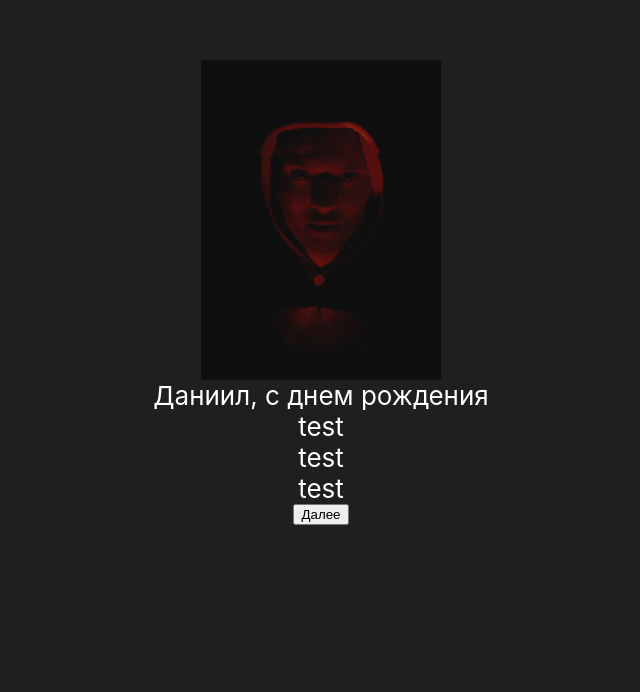
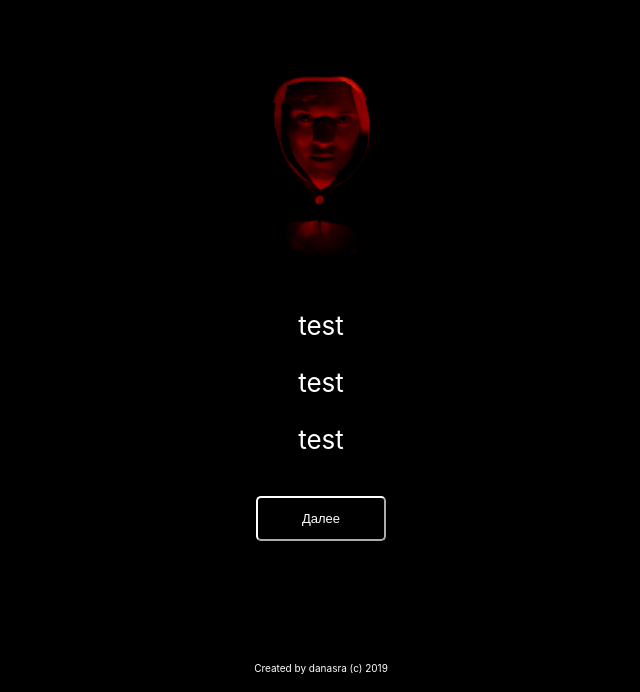
Before and after one commit to markitosha/KirDanBirth, a React (Create React App) app: page / in a window 1280 px wide. Shown: the part 108-800 px from the top of the page, without its empty margins (319-959 px from the left). Built offline with nearby package versions, Linux system fonts and the light colour scheme; no server answers.

Commit message:
Натянуты стили

```diff
--- a/src/App.css
+++ b/src/App.css
@@ -1,6 +1,6 @@
 .App {
   text-align: center;
-  background-color: #1F1F1F;
+  background-color: #000000;
   min-height: 100vh;
   display: flex;
   flex-direction: column;
@@ -32,6 +32,57 @@
   color: #09d3ac;
 }
 
+label {
+  font-size: 13px;
+}
+
 label * {
   display: block;
 }
+
+footer {
+  font-size: 10px;
+  width: 100%;
+  height: 30px;
+  position: absolute;
+  bottom: 0;
+}
+
+button {
+  background: transparent;
+  color: white;
+  border-color: white;
+  margin: 15px;
+  border-radius: 5px;
+  width: 130px;
+  height: 45px;
+  font-size: 13px;
+}
+
+button:hover {
+  cursor: pointer;
+  background: #0F0F0F;
+}
+
+input {
+  background: #0F0F0F;
+  border: 1px solid rgba(255, 255, 255, .1);
+  border-radius: 5px;
+  height: 40px;
+  width: 100%;
+  margin: 10px 0;
+  color: white;
+  font-size: 16px;
+}
+
+.error {
+  border-color: red;
+}
+
+.buttons {
+  display: flex;
+}
+
+main {
+  height: 100%;
+}
--- a/src/App.tsx
+++ b/src/App.tsx
@@ -7,7 +7,8 @@ import Step from "./Step.tsx";
 import FormStep from "./FormStep";
 
 const steps: any[] = [{
-  texts: ['test', 'test', 'test']
+    texts: ['test', 'test', 'test'],
+    img: logo
 }, {
     texts: ['mygod']
 }];
@@ -30,7 +31,8 @@ const App: React.FC = () => {
                 setWord(res.image_text);
                 setColor(res.image_text_color);
             })
-        .catch(() => {});
+            .catch(() => {
+            });
     }
 
     const nextStep = () => {
@@ -38,12 +40,15 @@ const App: React.FC = () => {
     };
 
     return <div className="App">
-    <img src={logo} className="App-logo" alt="Daniil"/>
-    <div>Даниил, с днем рождения</div>
+        <main>
+            {/*<img src={logo} className="App-logo" alt="Daniil"/>*/}
+            {/*<div>Даниил, с днем рождения</div>*/}
             {step === steps.length ?
-        <FormStep wordApi={word} textColorApi={textColor} /> :
+                <FormStep wordApi={word} textColorApi={textColor}/> :
                 <Step data={steps[step]} handleClick={nextStep}/>
             }
+        </main>
+        <footer>Created by danasra (c) 2019</footer>
     </div>;
 }
 
--- a/src/Form.tsx
+++ b/src/Form.tsx
@@ -4,21 +4,39 @@ import './App.css';
 // @ts-ignore
 const Form = ({ setIframe }) => {
     const [word, setWord] = useState('');
-    const [textColor, setTextColor] = useState('#000000');
+    const [textColor, setTextColor] = useState('#dfff59');
+    const [error, setError] = useState(false);
 
     const onTestClick = () => {
+        if (!word) {
+            setError(true);
+            return;
+        }
+
         setIframe(word, textColor.slice(1).toUpperCase());
+    }
+
+    const onWordChange = (e: { target: { value: React.SetStateAction<string>; }; }) => {
+        setWord(e.target.value);
+        setError(!e.target.value);
     }
 
     return (
         <div>
             <label>
                 Вот это объяснение что надо ввести
-                <input key='word' type='text' onChange={(e) => setWord(e.target.value)} />
+                <input
+                    key='word'
+                    type='text'
+                    onChange={onWordChange}
+                    required
+                    className={error ? 'error' : 'valid'}
+                    defaultValue={word}
+                />
             </label>
             <label>
                 Вот это объяснение по цвету
-                <input key='color' type='color' onChange={(e) => setTextColor(e.target.value)} />
+                <input key='color' type='color' onChange={(e) => setTextColor(e.target.value)} defaultValue='#dfff59' />
             </label>
             <button onClick={onTestClick}>Попробовать</button>
         </div>
--- a/src/FormStep.tsx
+++ b/src/FormStep.tsx
@@ -1,20 +1,23 @@
 import React, {useState} from 'react';
-// @ts-ignore
-import logo from './DAN.JPG';
 import './App.css';
 import Form from "./Form";
 
 // @ts-ignore
 const FormStep = ({ wordApi = '', textColorApi = '000000' }) => {
     const [src, setSrc] = useState(wordApi ?
-        `//ntmaker.gfto.ru/newneontext/?image_height=200&image_width=600&image_font_shadow_width=30&image_font_size=80&image_background_color=1F1F1F&image_text_color=${textColorApi}&image_font_shadow_color=${textColorApi}&image_url=&image_text=${wordApi}&image_font_family=Nickainley&` :
+        `//ntmaker.gfto.ru/newneontext/?image_height=200&image_width=600&image_font_shadow_width=30&image_font_size=80&image_background_color=000000&image_text_color=${textColorApi}&image_font_shadow_color=${textColorApi}&image_url=&image_text=${wordApi}&image_font_family=Nickainley&` :
         'about:blank'
     );
     const [data, setData] = useState({ word: wordApi, textColor: textColorApi });
+    const [selectForm, setSelectForm] = useState(wordApi ? false : true);
+    const [liked, setLiked] = useState(wordApi ? true : false);
 
     const setIframe = (word: any, textColor: any) => {
-        setSrc(`//ntmaker.gfto.ru/newneontext/?image_height=200&image_width=600&image_font_shadow_width=30&image_font_size=80&image_background_color=1F1F1F&image_text_color=${textColor}&image_font_shadow_color=${textColor}&image_url=&image_text=${word}&image_font_family=Nickainley&`)
+        setSrc(`//ntmaker.gfto.ru/newneontext/?image_height=200&image_width=600&image_font_shadow_width=30&image_font_size=80&image_background_color=000000&image_text_color=${textColor}&image_font_shadow_color=${textColor}&image_url=&image_text=${word}&image_font_family=Nickainley&`)
         setData({ word, textColor });
+        if (word) {
+            setSelectForm(false);
+        }
     };
 
     const sendWord = () => {
@@ -28,17 +31,24 @@ const FormStep = ({ wordApi = '', textColorApi = '000000' }) => {
             method: 'post',
             body: formData
         });
+        setLiked(true);
+    };
+
+    const handleBack = () => {
+        setSelectForm(true);
     };
 
     return (
         <div className="App">
-            {!wordApi &&
+            {!wordApi && selectForm &&
                 <Form setIframe={setIframe} />
             }
-            <iframe id='frame' src={src} frameBorder='no' scrolling='no' width="600" height="200" />
-            {!wordApi &&
-                <button onClick={sendWord}>Подтвердить</button>
-            }
+            {!selectForm && <iframe id='frame' src={src} frameBorder='no' scrolling='no' height="300px"/>}
+            <div className='buttons'>
+                {!selectForm && !wordApi && !liked && <button onClick={handleBack}>Назад</button>}
+                {!selectForm && !wordApi && !liked && <button onClick={sendWord}>Мне нравится</button>}
+            </div>
+            {liked && <p>Текст про то что мечты сбываются</p>}
         </div>
     );
 }
--- a/src/Step.tsx
+++ b/src/Step.tsx
@@ -4,8 +4,9 @@ import './App.css';
 // @ts-ignore
 const Step = ({ data, handleClick }) => {
     return <React.Fragment>
+        <img src={data.img} height='250' />
         {data.texts.map(
-            (text: any, index: any) => <div key={index}>{text}</div>
+            (text: any, index: any) => <p key={index}>{text}</p>
         )}
         <button onClick={handleClick}>Далее</button>
     </React.Fragment>
```
Also changed, not shown: 8 other files (tests, documents, lock files or other folders). Lines whose indentation alone changed are shown as unchanged.
